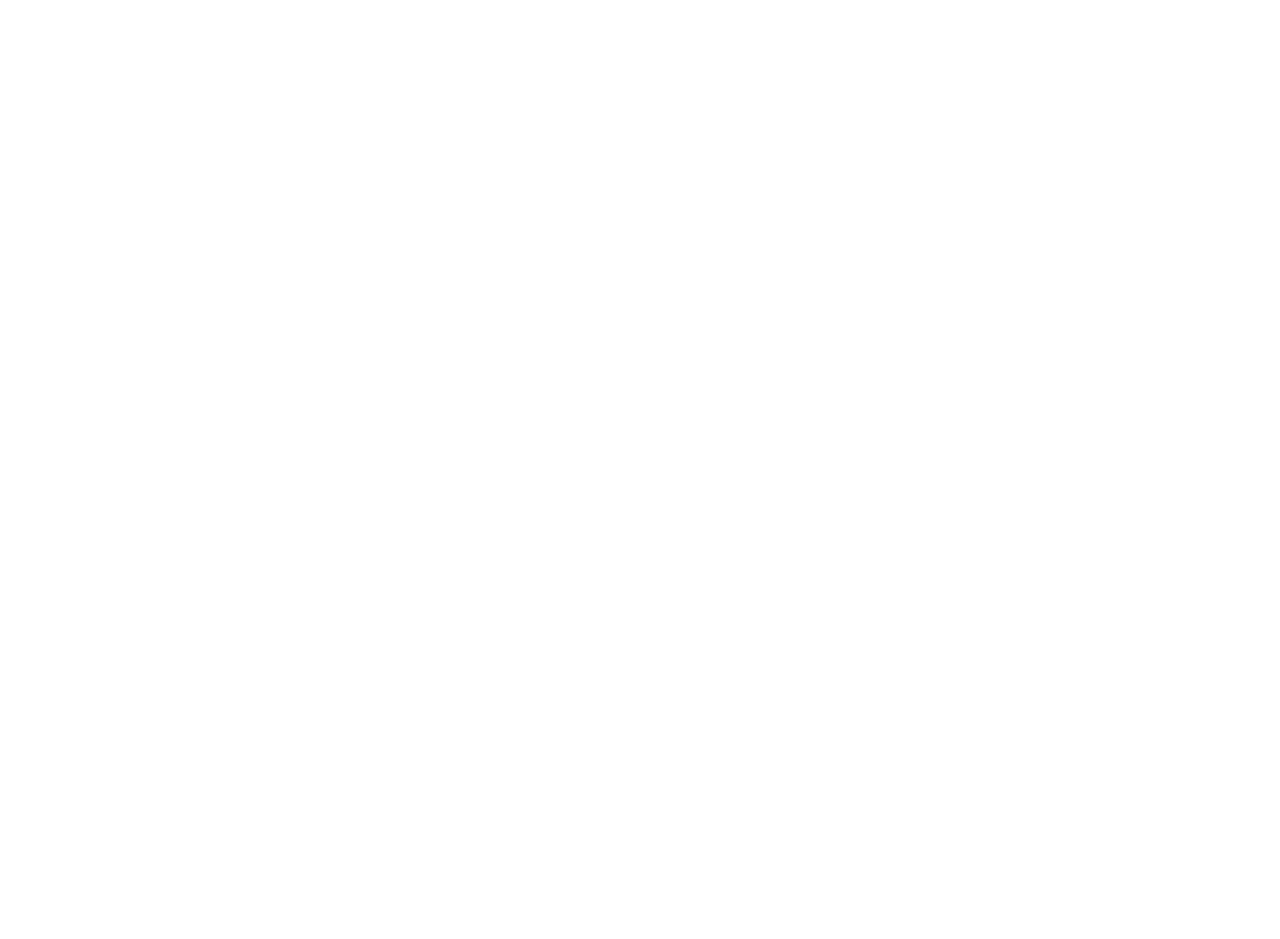
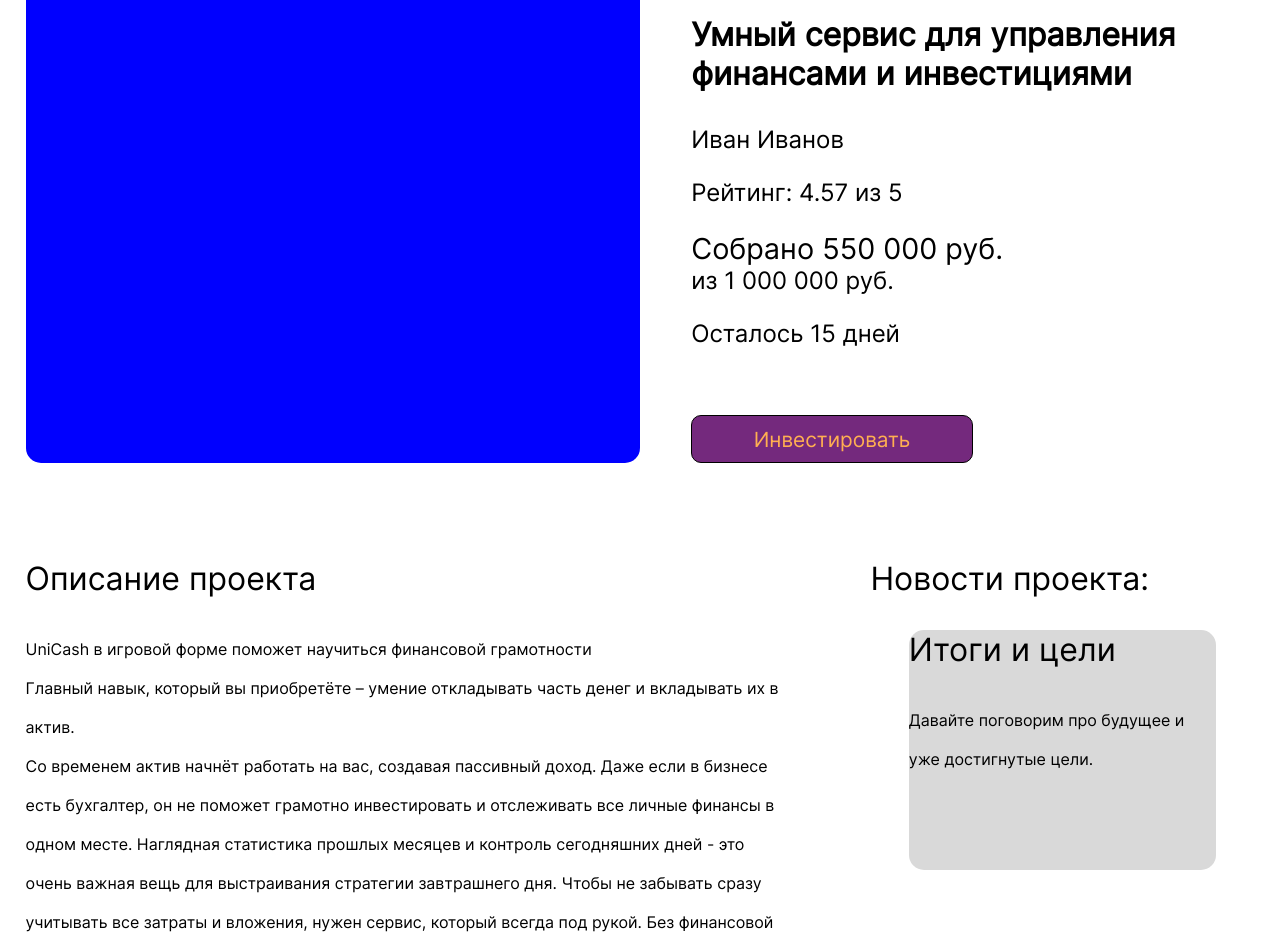
Before and after one commit to INVESTART-project/INVESTART-front, an Angular app: page /project/1 in a window 1280 px wide. Shown: the part 153-1092 px from the top of the page. Before the commit the page ends 800 px from the top, so only its background shows below. Built offline with nearby package versions, Linux system fonts and the light colour scheme.

Commit message:
Страница разработчика

```diff
--- a/src/app/components/project/project.component.css
+++ b/src/app/components/project/project.component.css
@@ -0,0 +1,93 @@
+.img-box {
+    position: absolute;
+    width: 48%;
+    height: 60%;
+    left: 2%;
+    top: 17%;
+    border-radius: 15px;
+    background-color: blue;
+    /*background-image: uml;*/
+}
+
+.name-box {
+    position: absolute;
+    width: 44%;
+    height: 60%;
+    right: 2%;
+    top: 17%;
+}
+
+.name {
+    font-family: 'Inter';
+    font-weight: bold;
+    font-size: 2em;
+}
+
+.author, .rating, .collect, .tern {
+    font-family: 'Inter';
+    font-weight: 400;
+    font-size: 1.5em;
+}
+
+.collect::first-line {
+    font-family: 'Inter';
+    font-weight: 400;
+    font-size: 1.2em;
+}
+
+.invest {
+    position: absolute;
+    width: 50%;
+    height: 10%;
+    bottom: 0%;
+    background: #74297D;
+    border: 1px solid #000000;
+    border-radius: 10px;
+
+
+    font-family: 'Inter';
+    font-weight: 400;
+    font-size: 1.3em;
+    text-align: center;
+    color: #FFAF51;
+}
+
+.header {
+    font-family: 'Inter';
+    font-weight: 400;
+    font-size: 2em;
+    margin-top: auto;
+}
+
+.content {
+    font-family: 'Inter';
+    font-weight: 400;
+    font-size: 1em;
+    line-height: 39px;
+    margin-top: auto;
+}
+
+.description-box {
+    position: absolute;
+    width: 60%;
+    height: 50%;
+    left: 2%;
+    top: 89%;
+}
+
+.news-box {
+    position: absolute;
+    width: 30%;
+    height: 50%;
+    right: 2%;
+    top: 89%;
+}
+
+.news {
+    width: 80%;
+    height: 60%;
+    margin-left: auto;
+    margin-right: auto;
+    background: #D9D9D9;
+    border-radius: 15px;
+}
--- a/src/app/components/project/project.component.html
+++ b/src/app/components/project/project.component.html
@@ -1,2 +1,29 @@
-<p>Страница проекта №{{id}}</p>
-Добавить поля!!!
+<div class="img-box"> </div>
+
+<div class="name-box">
+    <p class="name">Умный сервис для управления финансами и инвестициями</p>
+    <p class="author">Иван Иванов</p>
+    <p class="rating">Рейтинг: 4.57 из 5</p>
+    <p class="collect">Собрано 550 000 руб.<br>из 1 000 000 руб.</p>
+    <p class="tern">Осталось 15 дней</p>
+
+    <button class="invest">Инвестировать</button>
+</div>
+
+<div class="description-box">
+    <p class="header">Описание проекта</p>
+    <p class="content">UniCash в игровой форме поможет научиться финансовой грамотности<br>
+        Главный навык, который вы приобретёте – умение откладывать часть денег и вкладывать их в актив.<br>Со временем актив начнёт работать на вас, создавая пассивный доход.
+        Даже если в бизнесе есть бухгалтер, он не поможет грамотно инвестировать и отслеживать все личные финансы в одном месте.
+        Наглядная статистика прошлых месяцев и контроль сегодняшних дней - это очень важная вещь для выстраивания стратегии завтрашнего дня.
+        Чтобы не забывать сразу учитывать все затраты и вложения, нужен сервис, который всегда под рукой.
+        Без финансовой грамотности попросту не добиться высоких результатов. </p>
+</div>
+
+<div class="news-box">
+    <p class="header">Новости проекта:</p>
+    <div class="news">
+        <p class="header">Итоги и цели</p>
+        <p class="content">Давайте поговорим про будущее и уже достигнутые цели.</p>
+    </div>
+</div>
--- a/src/app/components/user-page/user-page.component.css
+++ b/src/app/components/user-page/user-page.component.css
@@ -1,19 +1,3 @@
-button.back {
-    position: absolute;
-    left: 2%;
-    right: 89.36%;
-    top: 13.35%;
-    bottom: 80.58%;
-
-    background: #74297D;
-    border: 1px solid #000000;
-    border-radius: 10px;
-
-    font-family: 'Inter';
-    color: #FFAF51;
-
-}
-
 .header {
     text-align: center;
     font-family: 'Inter';
@@ -35,18 +19,6 @@
     font-size: 1.3em;
 }
 
-legend.profile {
-    width: auto;
-    margin-left: auto;
-    margin-right: auto;
-    padding-top: 10%;
-
-    font-family: 'Inter';
-    font-size: 1.4em;
-    font-weight: bold;
-
-}
-
 div.avatar {
     margin-left: auto;
     margin-right: auto;
@@ -62,7 +34,7 @@
     width: 60%;
     height: 7%;
     top: 89%;
-    bottom: 20%;
+    bottom: 10%;
 
     margin-left: 15%;
 
@@ -87,17 +59,6 @@
     border-radius: 50px;
 }
 
-legend.projects {
-    width: auto;
-    margin-left: auto;
-    margin-right: auto;
-    padding-top: 8.5%;
-
-    font-family: 'Inter';
-    font-size: 1.8em;
-    font-weight: bold;
-}
-
 .project {
     text-align: left;
     padding: 10px;
```
